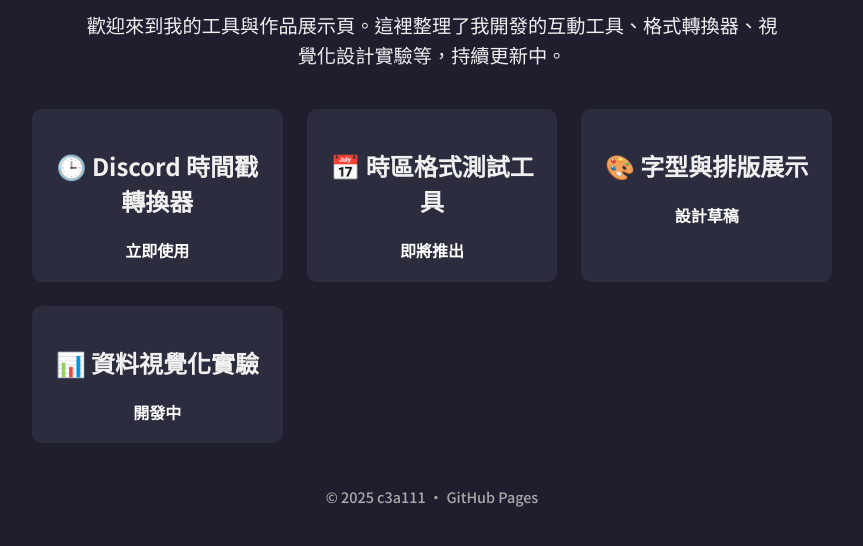
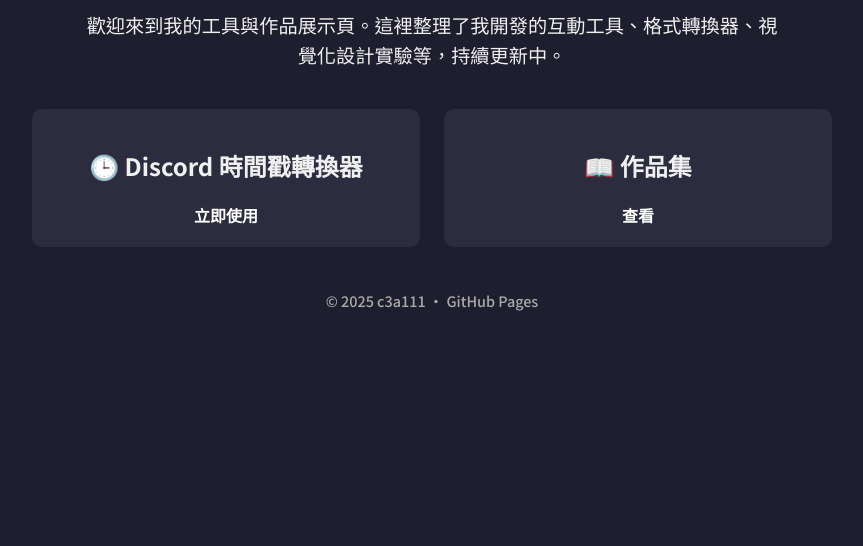
Before and after one commit to c3a111/c3a111.github.io, a plain HTML site: page index.html in a window 1280 px wide. Shown: the part 158-704 px from the top of the page, without its empty margins (208-1071 px from the left). Drawn offline with Linux system fonts and the light colour scheme.

Commit message:
Update index.html

```diff
--- a/index.html
+++ b/index.html
@@ -67,16 +67,8 @@
       <a href="1.html">立即使用</a>
     </div>
     <div class="card">
-      <h2>📅 時區格式測試工具</h2>
-      <a href="#">即將推出</a>
-    </div>
-    <div class="card">
-      <h2>🎨 字型與排版展示</h2>
-      <a href="#">設計草稿</a>
-    </div>
-    <div class="card">
-      <h2>📊 資料視覺化實驗</h2>
-      <a href="#">開發中</a>
+      <h2>📖 作品集</h2>
+      <a href="work.html">查看</a>
     </div>
   </div>
 
```
